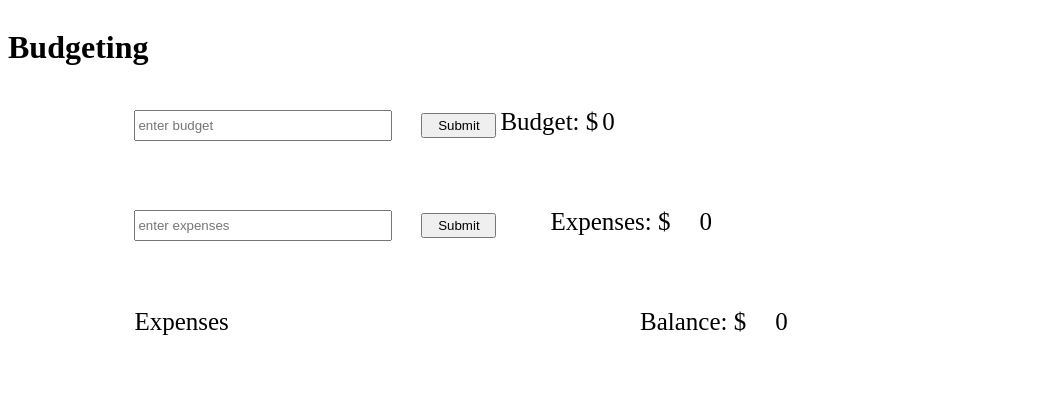
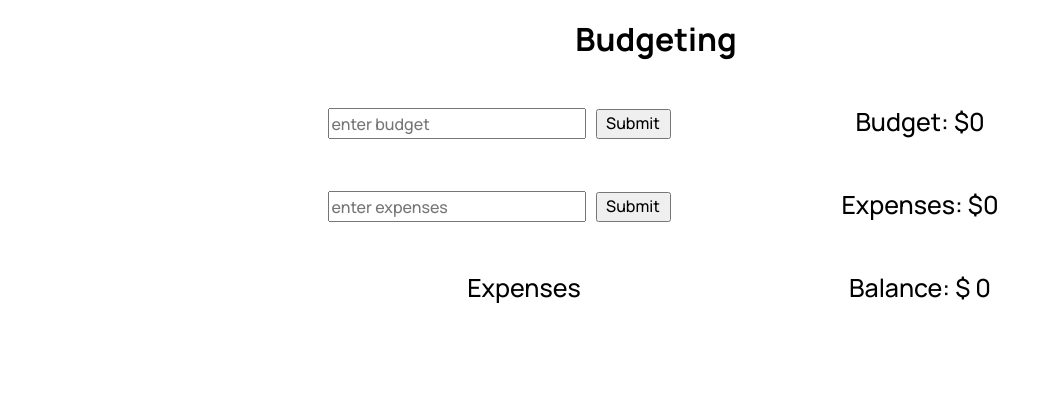
Before and after one commit to DCampbellCreative/budget_app, a plain HTML site: page index.html in a window 1280 px wide. Shown: the whole page, without its empty margins (0-1052 px from the left). Drawn offline with nearby package versions, Linux system fonts and the light colour scheme.

Commit message:
add grid styling, fonts, normalize CSS

```diff
--- a/index.html
+++ b/index.html
@@ -5,39 +5,70 @@
 	<meta charset="UTF-8">
 	<meta http-equiv="X-UA-Compatible" content="IE=edge">
 	<meta name="viewport" content="width=device-width, initial-scale=1.0">
+	<link rel="stylesheet" href="https://cdnjs.cloudflare.com/ajax/libs/normalize/8.0.1/normalize.min.css"
+		integrity="sha512-NhSC1YmyruXifcj/KFRWoC561YpHpc5Jtzgvbuzx5VozKpWvQ+4nXhPdFgmx8xqexRcpAglTj9sIBWINXa8x5w=="
+		crossorigin="anonymous" referrerpolicy="no-referrer" />
 	<link rel='stylesheet' href='styles.css'>
 	<title>Budget</title>
 </head>
 
 <body>
+
 	<div class='container'>
-		<h1>Budgeting</h1>
+
+		<div class='header'>
+			<h1 id='title'>Budgeting</h1>
+		</div>
 
 		<div class='budget-container'>
+			<div class='budget-form'>
 				<input placeholder='enter budget' id='budget-field' type='text' />
 				<button id='submit-budget'>Submit</button>
-			<p id='budget-text'>Budget: $</p>
-			<p id='budget-display'>0</p>
+			</div>
+		</div>
+
+		<div class='budget-container-2'>
+			<div class='budget-form-2'>
+				<div id='budget-text'>Budget: $</div>
+				<div id='budget-display'> 0</div>
+			</div>
 		</div>
 
 		<div class='expense-container'>
+			<div class='expense-form'>
 				<input placeholder='enter expenses' id='expense-field' type='text' />
 				<button id='submit-expense'>Submit</button>
-			<text id='expense-text'>Expenses: $</text>
-			<div id='expense-display'>0</div>
+			</div>
+		</div>
+
+		<div class='expense-container-2'>
+			<div class='expense-form-2'>
+				<div id='expense-text'>Expenses: $</div>
+				<div id='expense-display'> 0</div>
+			</div>
 		</div>
 
 
+		<div class='expense-list-container'>
+			<div class='expense-list-form'>
+				<div id='expense-list-text'>Expenses</div>
+			</div>
+		</div>
 
-		<div class='expense-list-container'>
-			<text id='expense-list-text'>Expenses</text>
+		<div class='expense-list-container-2'>
+			<div class='expense-list-form-2'>
 				<ul id='expense-list'>
 				</ul>
 			</div>
+		</div>
 
 		<div class='balance-container'>
+			<div class='balance-form'>
 				<text id='balance-text'>Balance: $</text>
 				<div id='balance-display'>0</div>
+			</div>
+		</div>
+
 	</div>
 	</div>
 	<script src='scripts.js'></script>
--- a/styles.css
+++ b/styles.css
@@ -1,22 +1,21 @@
-/* .row {
-	display: flex;
-	flex-direction: row;
-	flex-wrap: wrap;
-	width: 100%;
-  }
-
-  .column {
-	display: flex;
-	flex-direction: column;
-	flex-basis: 100%;
-	flex: 1;
-  } */
-
+@import url('https://fonts.googleapis.com/css2?family=Manrope:wght@200;500;700&display=swap');
 
 .container {
 	display: grid;
-	grid-template-columns: 10% 40% 40% 10%;
-	grid-template-rows: 100px 100px 100px 100px 100px;
+	grid-template-columns: 20% 20% 20% 20% 20%;
+	grid-template-rows: 100px 75px 75px 25px 25px 25px;
+	grid-gap: .5rem;
+	font-family: 'Manrope', sans-serif;
+}
+
+.header {
+	grid-column-start: 3;
+}
+
+#title {
+	display: flex;
+	align-items: center;
+	justify-content: center;
 }
 
 /* budget container */
@@ -24,12 +23,17 @@
 	grid-column-start: 2;
 	grid-column-end: 4;
 	grid-row-start: 2;
+}
+
+.budget-form {
+	display: flex;
+	align-items: center;
 	justify-content: center;
 }
 
 #budget-field {
 	display: inline;
-	margin-right: 25px;
+	margin-right: 10px;
 	height: 25px;
 	width: 250px;
 }
@@ -37,9 +41,23 @@
 #submit-budget {
 	display: inline;
 	width: 75px;
-	height: 25px;
+	height: 30px;
+	margin-right: 50px;
+}
 
+/* budget container 2 */
+.budget-container-2 {
+	grid-column-start: 4;
+	grid-column-end: 5;
+	grid-row-start: 2;
 }
+
+.budget-form-2 {
+	display: flex;
+	align-items: center;
+	justify-content: center;
+}
+
 #budget-text {
 	display: inline;
 	font-size: 25px;
@@ -52,30 +70,43 @@
 
 /* expense container */
 .expense-container {
-	grid-row-start: 3;
 	grid-column-start: 2;
 	grid-column-end: 4;
+	grid-row-start: 3;
+}
+
+.expense-form {
+	display: flex;
 	align-items: center;
+	justify-content: center;
 }
 
 #expense-field {
 	display: inline;
-	margin-right: 25px;
+	margin-right: 10px;
 	height: 25px;
 	width: 250px;
 }
 
 #submit-expense {
 	display: inline;
+	width: 75px;
+	height: 30px;
 	margin-right: 50px;
-	width: 75px;
-	height: 25px;
+}
+/* expense container 2 */
+.expense-container-2 {
+	grid-column-start: 4;
+	grid-column-end: 5;
+	grid-row-start: 3;
+}
 
+.expense-form-2 {
+	display: flex;
+	justify-content: center;
 }
+
 #expense-text {
-	display: inline;
-	margin-right: 25px;
-	text-align: center;
 	font-size: 25px;
 }
 
@@ -85,46 +116,67 @@
 	font-size: 25px;
 }
 
-/* .bottom-container {
-	grid-row-start: 4;
-	grid-column-start: 2;
-} */
-
+/* expense list container */
 .expense-list-container {
 	grid-row-start: 4;
 	grid-column-start: 2;
+	grid-column-end: 4;
+}
+
+.expense-list-form {
+	display: flex;
+	justify-content: center;
 }
 
 #expense-list {
 	list-style: none;
+	align-items: center;
 }
 
 #expense-list-text {
-	margin-right: 25px;
 	font-size: 25px;
+}
+
+/* expense items */
+.expense-list-container-2 {
+	grid-row-start: 5;
+	grid-column-start: 2;
+	grid-column-end: 4;
+}
+
+.expense-list-form-2 {
+	display: flex;
+	justify-content: center;
+	align-items: center;
 }
 
 .expense-list-item {
 	height: 25px;
 	width: 175px;
 	border: 2px solid darkgrey;
+	margin-left: -45px;
 	margin-bottom: 10px;
 }
 
+/* balance container */
 .balance-container {
-	grid-column-start: 3;
+	grid-column-start: 4;
 	grid-row-start: 4;
+	justify-content: center;
+}
+
+.balance-form {
+	display: flex;
+	justify-content: center;
 }
 
 #balance-text {
 	display: inline;
-	margin-right: 25px;
-	/* text-align: center; */
+	margin-right: 5px;
 	font-size: 25px;
 }
 
 #balance-display {
 	display: inline;
-	/* text-align: center; */
 	font-size: 25px;
 }
```
Lines whose indentation alone changed are shown as unchanged.
